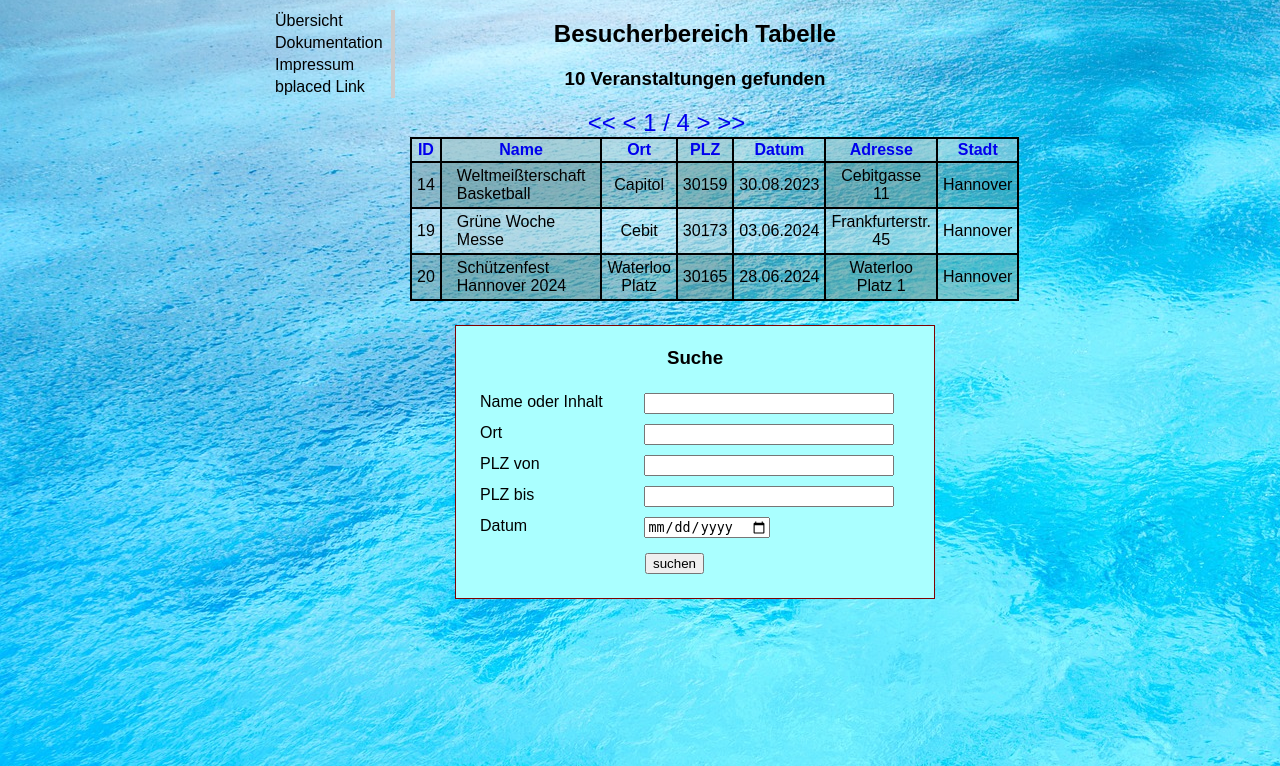
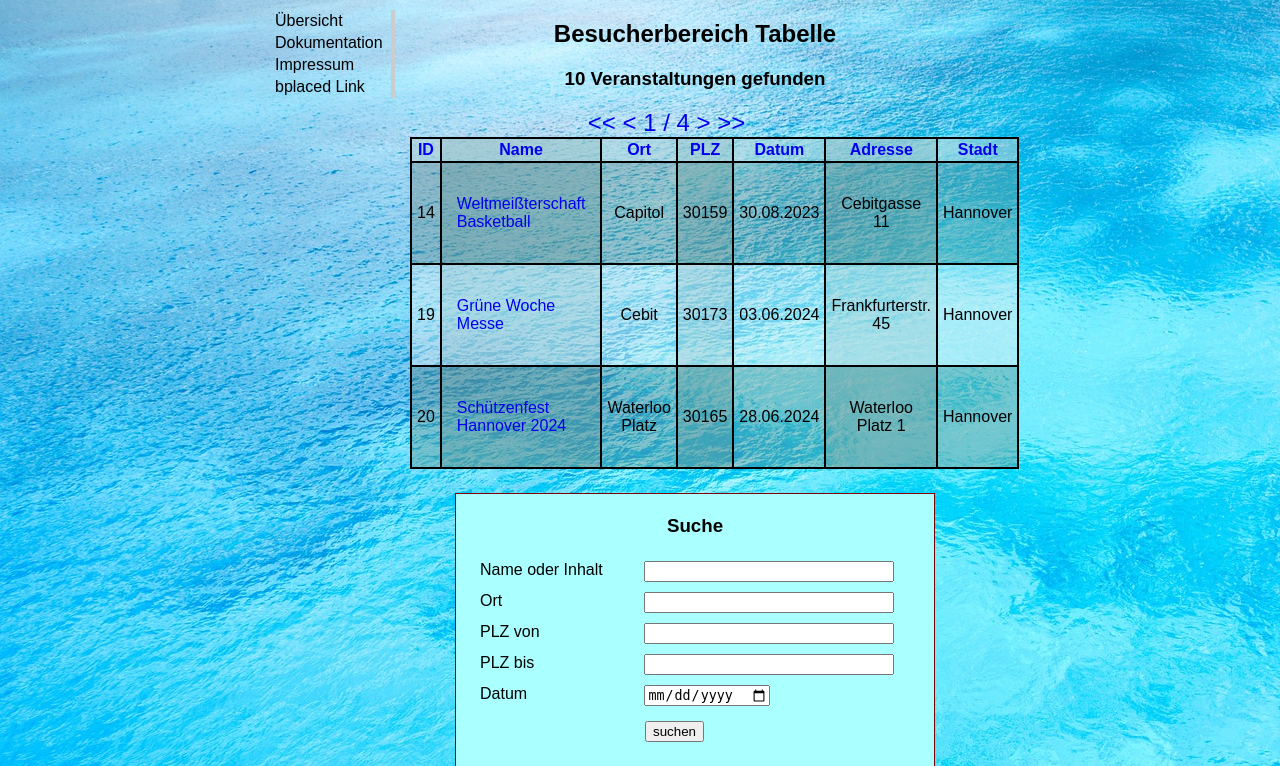
Before and after one commit to teepunkt-esspunkt/dev, a PHP site: page /pindex.php in a window 1280 px wide. Shown: the part 28-794 px from the top of the page. Run offline with PHP 8.4, Linux system fonts and the light colour scheme; data comes from the database, SQL or seed files in the repository.

Commit message:
finale abgabe

```diff
--- a/veranstaltungen/ha/base.css
+++ b/veranstaltungen/ha/base.css
@@ -145,11 +145,12 @@ main{
 }
 
 td a {
-    display:block;
-	padding:2px 10px;
+        display:block;
+	padding:30px 10px;
+        height: 1000px;
 	text-align: left;
-	color: #000;
 	text-decoration:none;
+        height: 100%;
 
 }
 
```
